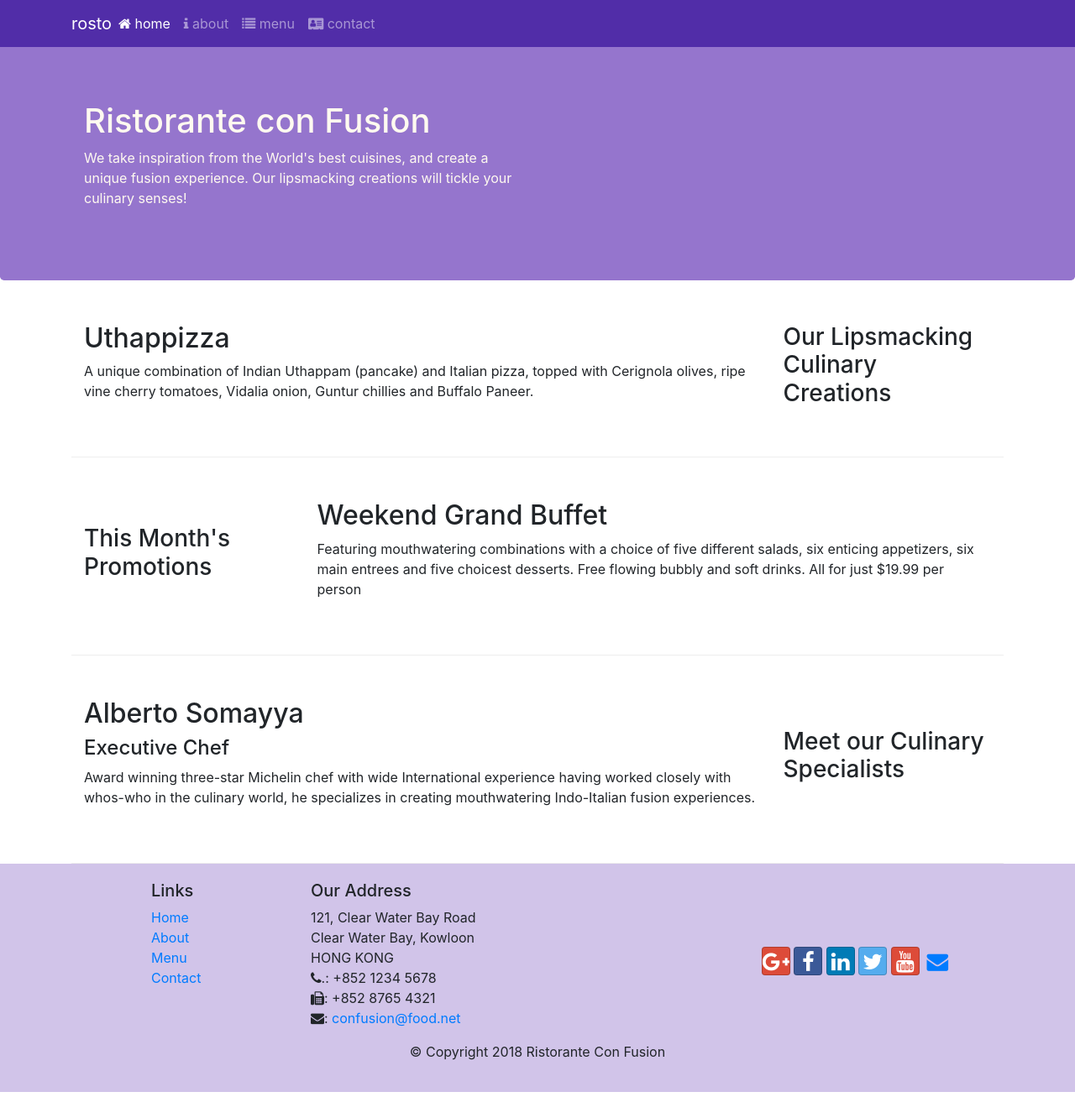
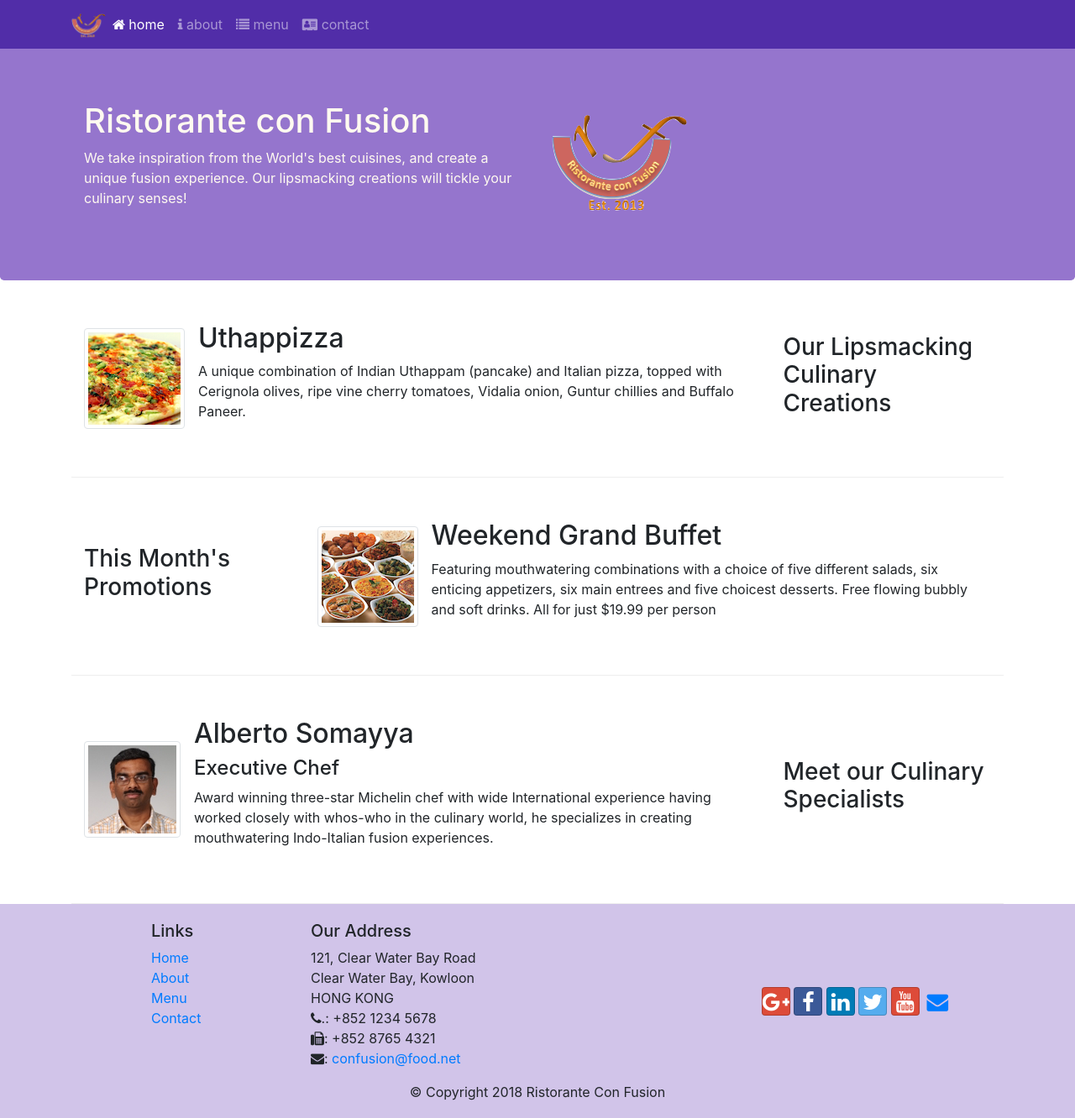
Before and after one commit to joefayed/Bootstrap-First-Project, a website: page index.html in a window 1280 px wide. Shown: the whole page at 84% size. Before the commit the page ends 1301 px from the top, so only its background shows below. Drawn offline with nearby package versions, Linux system fonts and the light colour scheme.

Commit message:
Images and Media

```diff
--- a/index.html
+++ b/index.html
@@ -18,7 +18,7 @@
     <nav class="navbar navbar-dark navbar-expand-sm fixed-top">
         <div class="container">
             <button class="navbar-toggler" type="button" data-toggle="collapse" data-target="#Navbar"> <span class="navbar-toggler-icon"></span></button>
-            <a class="navbar-brand mr-auto" href="#">rosto</a>
+            <a class="navbar-brand mr-auto" href="#"><img src="img/logo.png" height="30" width="41"></a>
             <div class="collapse navbar-collapse" id="Navbar">
                 <ul class="navbar-nav mr-auto">
                     <li class="nav-item active"><a class="nav-link" href="#"><span class="fa fa-home"></span> home</a></li>
@@ -36,7 +36,8 @@
                     <h1>Ristorante con Fusion</h1>
                     <p>We take inspiration from the World's best cuisines, and create a unique fusion experience. Our lipsmacking creations will tickle your culinary senses!</p>
                 </div>
-                <div class="col-12 col-sm">
+                <div class="col-12 col-sm align-self-center">
+                    <img src="img/logo.png" class="img-fluid">
                 </div>
             </div>
         </div>
@@ -48,8 +49,13 @@
                 <h3>Our Lipsmacking Culinary Creations</h3>
             </div>
             <div class="col col-sm order-sm-first col-md">
-                <h2>Uthappizza</h2>
+                <div class="media">
+                    <img class="d-flex mr-3 img-thumbnail align-self-center" src="img/uthappizza.png" alt="Uthappizza">
+                    <div class="media-body">
+                        <h2 class="mt-0">Uthappizza</h2>
                         <p>A unique combination of Indian Uthappam (pancake) and Italian pizza, topped with Cerignola olives, ripe vine cherry tomatoes, Vidalia onion, Guntur chillies and Buffalo Paneer.</p>
+                    </div>
+                </div>
             </div>
         </div>
 
@@ -59,8 +65,13 @@
                 <h3>This Month's Promotions</h3>
             </div>
             <div class="col col-sm col-md">
+                <div class="media">
+                        <img class="d-flex mr-3 img-thumbnail align-self-center" src="img/buffet.png" alt="Uthappizza">
+                        <div class="media-body">
                                 <h2>Weekend Grand Buffet</h2>
                                 <p>Featuring mouthwatering combinations with a choice of five different salads, six enticing appetizers, six main entrees and five choicest desserts. Free flowing bubbly and soft drinks. All for just $19.99 per person </p>
+                        </div>
+                </div>
             </div>
         </div>
 
@@ -69,9 +80,14 @@
                 <h3>Meet our Culinary Specialists</h3>
             </div>
             <div class="col col-sm order-sm-first col-md">
+                <div class="media">
+                        <img class="d-flex mr-3 img-thumbnail align-self-center" src="img/alberto.png" alt="Uthappizza">
+                        <div class="media-body">
                                 <h2>Alberto Somayya</h2>
                                 <h4>Executive Chef</h4>
                                 <p>Award winning three-star Michelin chef with wide International experience having worked closely with whos-who in the culinary world, he specializes in creating mouthwatering Indo-Italian fusion experiences. </p>
+                        </div>
+                </div>
             </div>
         </div>
     </div>
```
Also changed, not shown: aboutus.html (+4 -3 lines), contactus.html (+4 -3 lines), img/alberto.png (added), img/buffet.png (added), img/logo.png (added), img/uthappizza.png (added), 1 other file. Lines whose indentation alone changed are shown as unchanged.
